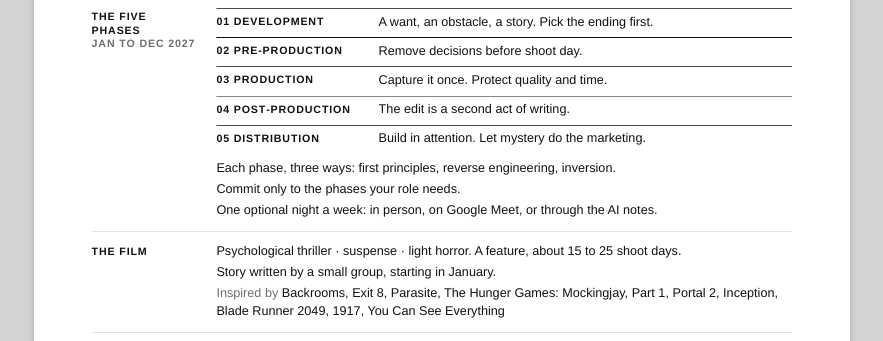
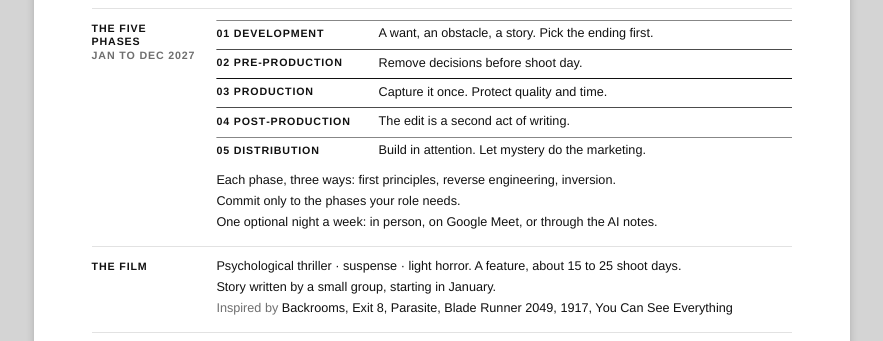
Before and after one commit to nickdanconsulting/film-2027, a plain HTML site: page index.html in a window 1280 px wide. Shown: the part 579-920 px from the top of the page, without its empty margins (198-1081 px from the left). Drawn offline with Linux system fonts and the light colour scheme.

Commit message:
Remove Mockingjay, Portal 2, and Inception (no stills)
Claude-Session: https://claude.ai/code/session_01YWG8XCzzkfPpuFJZmLgEae

```diff
--- a/index.html
+++ b/index.html
@@ -227,7 +227,7 @@
     <div>
       <p>Psychological thriller · suspense · light horror. A feature, about 15 to 25 shoot days.</p>
       <p>Story written by a small group, starting in January.</p>
-      <p><span class="muted">Inspired by</span> Backrooms, Exit&nbsp;8, Parasite, The&nbsp;Hunger&nbsp;Games: Mockingjay, Part&nbsp;1, Portal&nbsp;2, Inception, Blade&nbsp;Runner&nbsp;2049, 1917, You&nbsp;Can&nbsp;See&nbsp;Everything</p>
+      <p><span class="muted">Inspired by</span> Backrooms, Exit&nbsp;8, Parasite, Blade&nbsp;Runner&nbsp;2049, 1917, You&nbsp;Can&nbsp;See&nbsp;Everything</p>
     </div>
   </div>
 
@@ -274,10 +274,6 @@
   <div class="film-head"><div class="big">Parasite</div><div class="sub">2019</div></div>
   <div class="film-body"><div class="grid" style="--ar: 2.391"><figure class="cell"><img src="stills/Screenshot 2026-09-29 at 4.15.31 PM.jpg" alt="Parasite still" loading="lazy"></figure><figure class="cell"><img src="stills/Screenshot 2026-09-29 at 4.15.36 PM.jpg" alt="Parasite still" loading="lazy"></figure><figure class="cell"><img src="stills/Screenshot 2026-09-29 at 4.15.41 PM.jpg" alt="Parasite still" loading="lazy"></figure><figure class="cell"><img src="stills/Screenshot 2026-09-29 at 4.15.51 PM.jpg" alt="Parasite still" loading="lazy"></figure><figure class="cell"><img src="stills/Screenshot 2026-09-29 at 4.16.00 PM.jpg" alt="Parasite still" loading="lazy"></figure><figure class="cell"><img src="stills/Screenshot 2026-09-29 at 4.16.14 PM.jpg" alt="Parasite still" loading="lazy"></figure></div></div>
 </section>
-<section class="page film dark">
-  <div class="film-head"><div class="big">Trailers</div></div>
-  <div class="film-body"><div class="mini n3"><div><div class="row"><span class="sub">The Hunger Games: Mockingjay, Part 1</span><span class="sub muted">2014</span></div><div class="trailer"><iframe src="https://www.youtube-nocookie.com/embed/C_Tsj_wTJkQ?rel=0" title="The Hunger Games: Mockingjay, Part 1: official trailer" loading="lazy" allow="accelerometer; autoplay; clipboard-write; encrypted-media; gyroscope; picture-in-picture; web-share" referrerpolicy="strict-origin-when-cross-origin" allowfullscreen></iframe></div></div><div><div class="row"><span class="sub">Portal 2</span><span class="sub muted">Game, 2011</span></div><div class="trailer"><iframe src="https://www.youtube-nocookie.com/embed/tax4e4hBBZc?rel=0" title="Portal 2: official trailer" loading="lazy" allow="accelerometer; autoplay; clipboard-write; encrypted-media; gyroscope; picture-in-picture; web-share" referrerpolicy="strict-origin-when-cross-origin" allowfullscreen></iframe></div></div><div><div class="row"><span class="sub">Inception</span><span class="sub muted">2010</span></div><div class="trailer"><iframe src="https://www.youtube-nocookie.com/embed/Qwe6qXFTdgc?rel=0" title="Inception: official trailer" loading="lazy" allow="accelerometer; autoplay; clipboard-write; encrypted-media; gyroscope; picture-in-picture; web-share" referrerpolicy="strict-origin-when-cross-origin" allowfullscreen></iframe></div></div></div></div>
-</section>
 <section class="page film dark" id="blade-runner-2049">
   <div class="film-head"><div class="big">Blade Runner 2049</div><div class="sub">2017</div></div>
   <div class="film-body"><div class="trailer"><iframe src="https://www.youtube-nocookie.com/embed/gCcx85zbxz4?rel=0" title="Blade Runner 2049: official trailer" loading="lazy" allow="accelerometer; autoplay; clipboard-write; encrypted-media; gyroscope; picture-in-picture; web-share" referrerpolicy="strict-origin-when-cross-origin" allowfullscreen></iframe></div><div class="grid" style="--ar: 2.385"><figure class="cell"><img src="stills/Screenshot 2026-09-29 at 4.21.06 PM.jpg" alt="Blade Runner 2049 still" loading="lazy"></figure><figure class="cell"><img src="stills/Screenshot 2026-09-29 at 4.35.51 PM.jpg" alt="Blade Runner 2049 still" loading="lazy"></figure><figure class="cell"><img src="stills/Screenshot 2026-09-29 at 4.36.15 PM.jpg" alt="Blade Runner 2049 still" loading="lazy"></figure><figure class="cell"><img src="stills/Screenshot 2026-09-29 at 4.36.24 PM.jpg" alt="Blade Runner 2049 still" loading="lazy"></figure></div></div>
```
